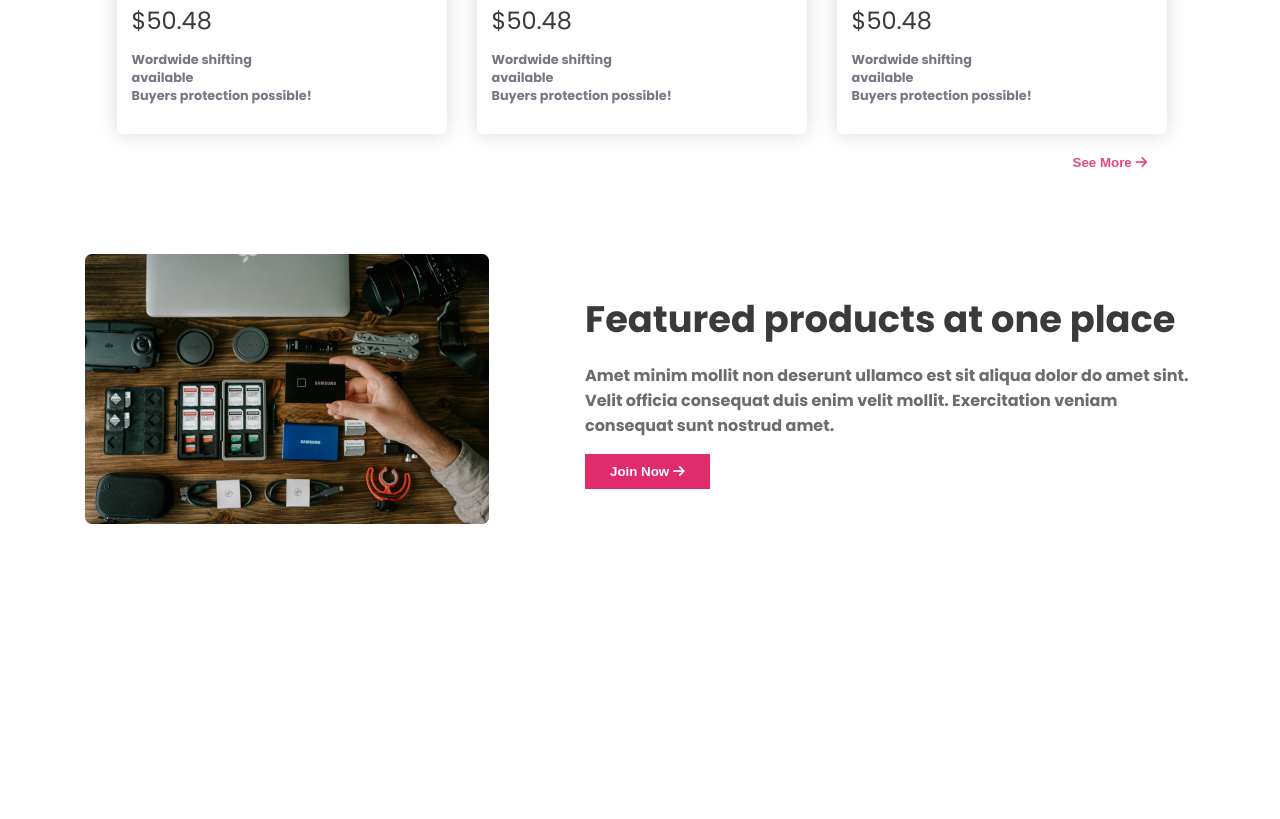
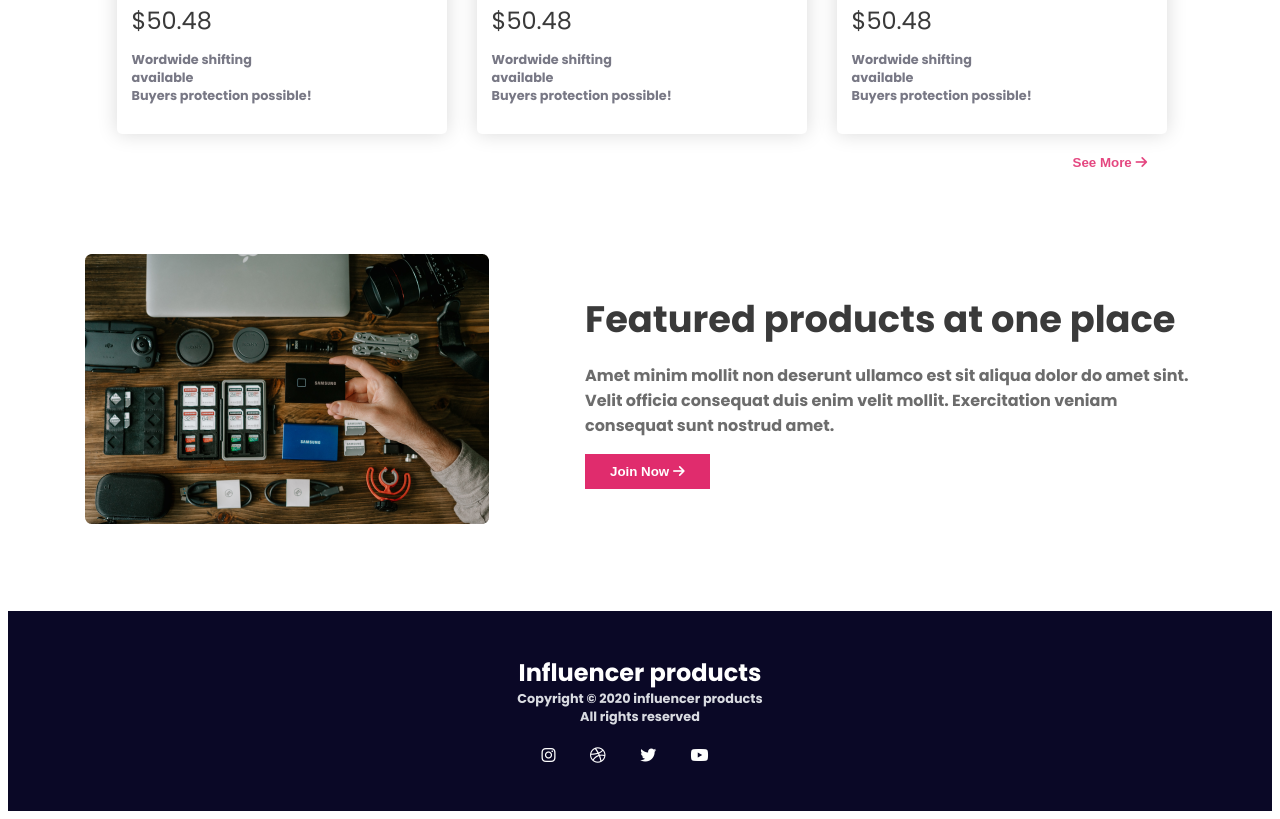
Before and after one commit to Jollypru/influencer-gear, a plain HTML site: page index.html in a window 1280 px wide. Shown: the part 2290-3109 px from the top of the page. Before the commit the page ends 2901 px from the top, so only its background shows below. Drawn offline with Linux system fonts and the light colour scheme.

Commit message:
added footer and done

```diff
--- a/index.html
+++ b/index.html
@@ -119,8 +119,18 @@
             </div>
         </section>
     </main>
-    <footer>
-
+    <footer class="display-flex">
+        <div class="footer-info">
+            <h4>Influencer products</h4>
+            <p>Copyright &copy 2020  influencer products</p>
+            <p>All rights reserved</p>
+        </div>
+        <div class="icons">
+            <i class="fa-brands fa-instagram"></i>
+            <i class="fa-brands fa-dribbble"></i>
+            <i class="fa-brands fa-twitter"></i>
+            <i class="fa-brands fa-youtube"></i>
+        </div>
     </footer>
 </body>
 
--- a/styles/style.css
+++ b/styles/style.css
@@ -98,13 +98,15 @@ body {
     max-width: 1047px;
     margin: 0 auto;
 }
-.collection .title{
+
+.collection .title {
     text-align: center;
     font-size: 1.75rem;
     font-weight: 600;
     margin-bottom: 30px;
     margin-top: 80px;
 }
+
 .collection-image {
     display: grid;
     grid-template-columns: repeat(3, 1fr);
@@ -117,22 +119,27 @@ body {
     background: rgb(255, 255, 255);
     padding: 17px 15px;
 }
-.product-name, .price{
+
+.product-name,
+.price {
     margin-bottom: 0;
     font-size: 1.75rem;
     font-weight: 500;
 }
-.price{
+
+.price {
     margin-top: 10px;
     font-size: 1.5rem;
     font-weight: 400;
 }
-.detail{
+
+.detail {
     font-size: 0.8rem;
     font-weight: 700;
     color: #787885;
 }
-.btn-secondary{
+
+.btn-secondary {
     color: rgba(224, 44, 109, 0.87);
     background: none;
     border: none;
@@ -141,25 +148,67 @@ body {
     margin-top: 20px;
     cursor: pointer;
 }
+
 /* featured products styles */
-.featured-product{
+.featured-product {
     max-width: 1110px;
     margin: 80px auto;
     gap: 96px;
 }
 
-.product-title{
+.product-title {
     font-size: 2.3rem;
     font-weight: 700;
     margin-bottom: 15px;
 }
-.product-description{
+
+.product-description {
     font-weight: 700;
     color: #6C6C6C;
 }
-.product-content > button{
+
+.product-content>button {
     border-radius: 0;
 }
+
+footer {
+    background: rgb(10, 8, 38);
+    height: 200px;
+    flex-direction: column;
+    align-items: center;
+    justify-content: center;
+}
+
+.footer-info {
+    color: white;
+    text-align: center;
+}
+
+.footer-info>h4,
+.footer-info>p {
+    margin: 0;
+}
+
+.footer-info>h4 {
+    font-size: 1.5rem;
+    font-weight: 700;
+}
+
+.footer-info p {
+    color: rgba(217, 219, 225, 1);
+    font-weight: 700;
+    font-size: 0.8rem;
+}
+.icons{
+    text-align: center;
+    margin-top: 17px;
+
+}
+.icons i {
+    color: white;
+    margin-right: 30px;
+}
+
 /* responsive media styles for mobile */
 @media screen and (max-width: 576px) {
     .header {
@@ -171,7 +220,8 @@ body {
         text-align: center;
     }
 
-    .banner-container, .featured-product {
+    .banner-container,
+    .featured-product {
         flex-direction: column-reverse;
 
     }
@@ -190,18 +240,42 @@ body {
         width: 60px;
         margin: 10px 20px 0 0;
     }
-    .collection-image{
+
+    .collection-image {
         grid-template-columns: repeat(1, 1fr);
         justify-items: center;
     }
-    .btn-secondary{
+
+    .btn-secondary {
         margin-left: 300px;
+    }
+
+    .featured-product {
+        gap: 30px;
+        text-align: center;
+    }
+
+    .featured-product-image img {
+        width: 90%;
+    }
+}
+
+/* responsive for medium devices */
+@media screen and (min-width: 576px) and (max-width: 992px) {
+    .collection-image {
+        grid-template-columns: repeat(2, 1fr);
+        justify-items: center;
+    }
+    .header, .companies, .featured-product, footer{
+        margin: 20px auto;
+    }
+    .featured-product,footer{
+        margin-top: 60px;
     }
     .featured-product{
         gap: 30px;
-       text-align: center;
     }
-    .featured-product-image img{
-        width: 90%;
+    .btn-secondary {
+        margin-left: 300px;
     }
 }
```
